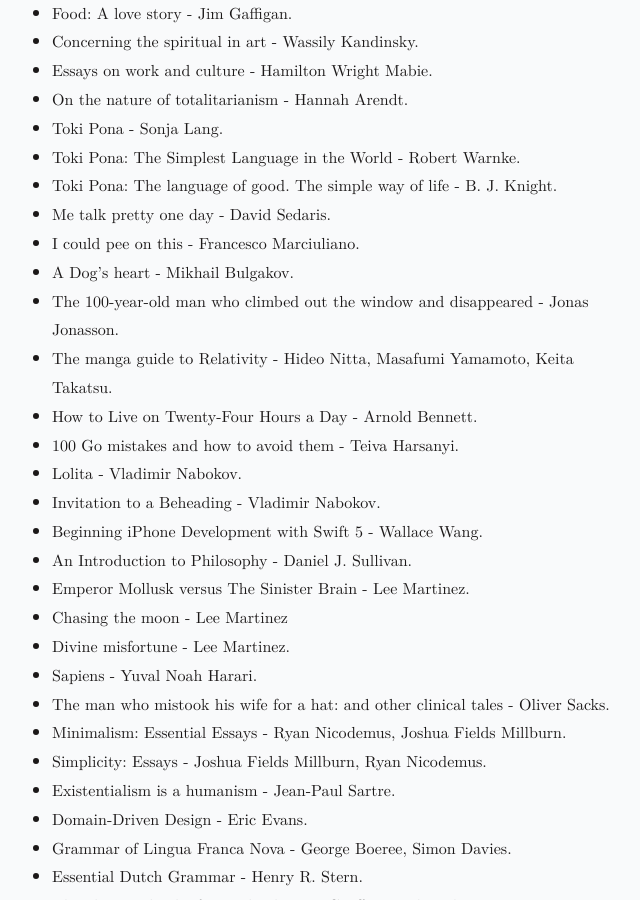
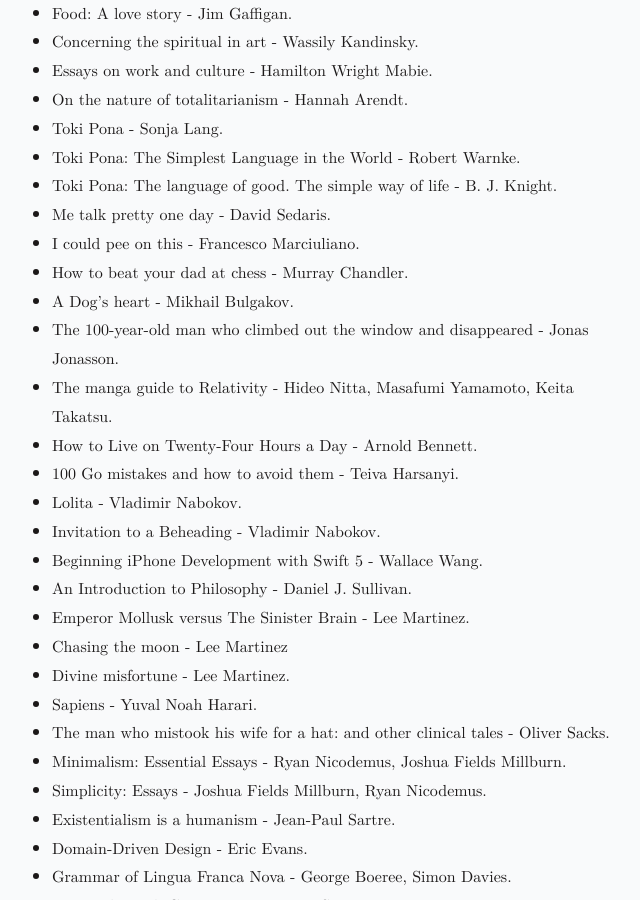
Before and after one commit to jProgr/jprogr.github.io, a Jekyll site: the page built from pages/books-read.md, in a window 1280 px wide and 900 px high, scrolled down 697 px. Shown: the whole window, without its empty margins (328-968 px from the left). Built offline with Jekyll 4.4.1, drawn with Linux system fonts in a browser that asks for light colours; some of the changed lines change nothing that is shown; some of the changed text lies outside the part shown.

Commit message:
Update content
Updated "Books read".

```diff
--- a/pages/books-read.md
+++ b/pages/books-read.md
@@ -1,7 +1,7 @@
 ---
 title: "Books read"
 permalink: "/books-read"
-updated_date: "230319"
+updated_date: "240406"
 ---
 
 # Books read
@@ -34,6 +34,7 @@
 - Toki Pona: The language of good. The simple way of life - B. J. Knight.
 - Me talk pretty one day - David Sedaris.
 - I could pee on this - Francesco Marciuliano.
+- How to beat your dad at chess - Murray Chandler.
 - A Dog's heart - Mikhail Bulgakov.
 - The 100-year-old man who climbed out the window and disappeared - Jonas Jonasson.
 - The manga guide to Relativity - Hideo Nitta, Masafumi Yamamoto, Keita Takatsu.
```
